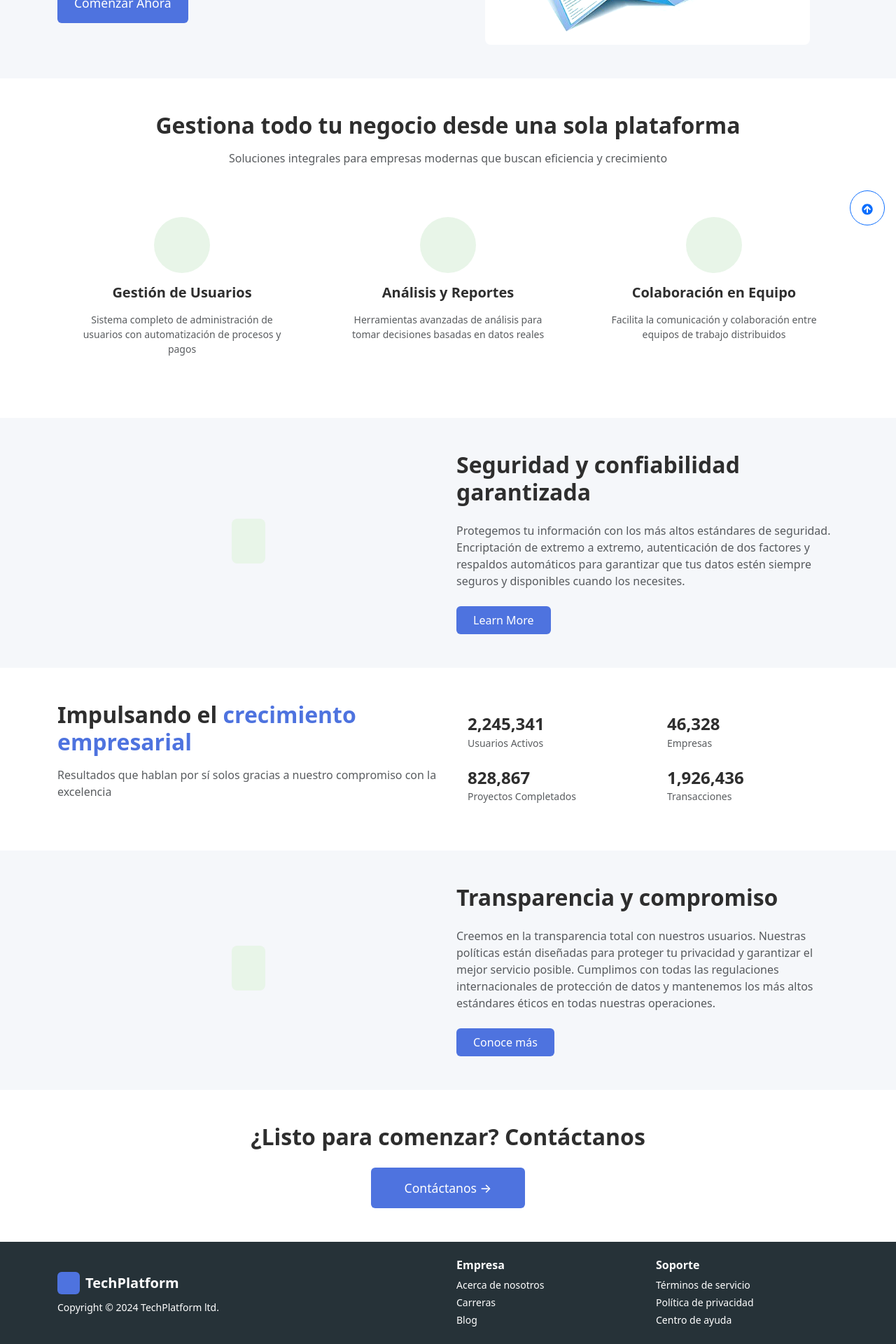
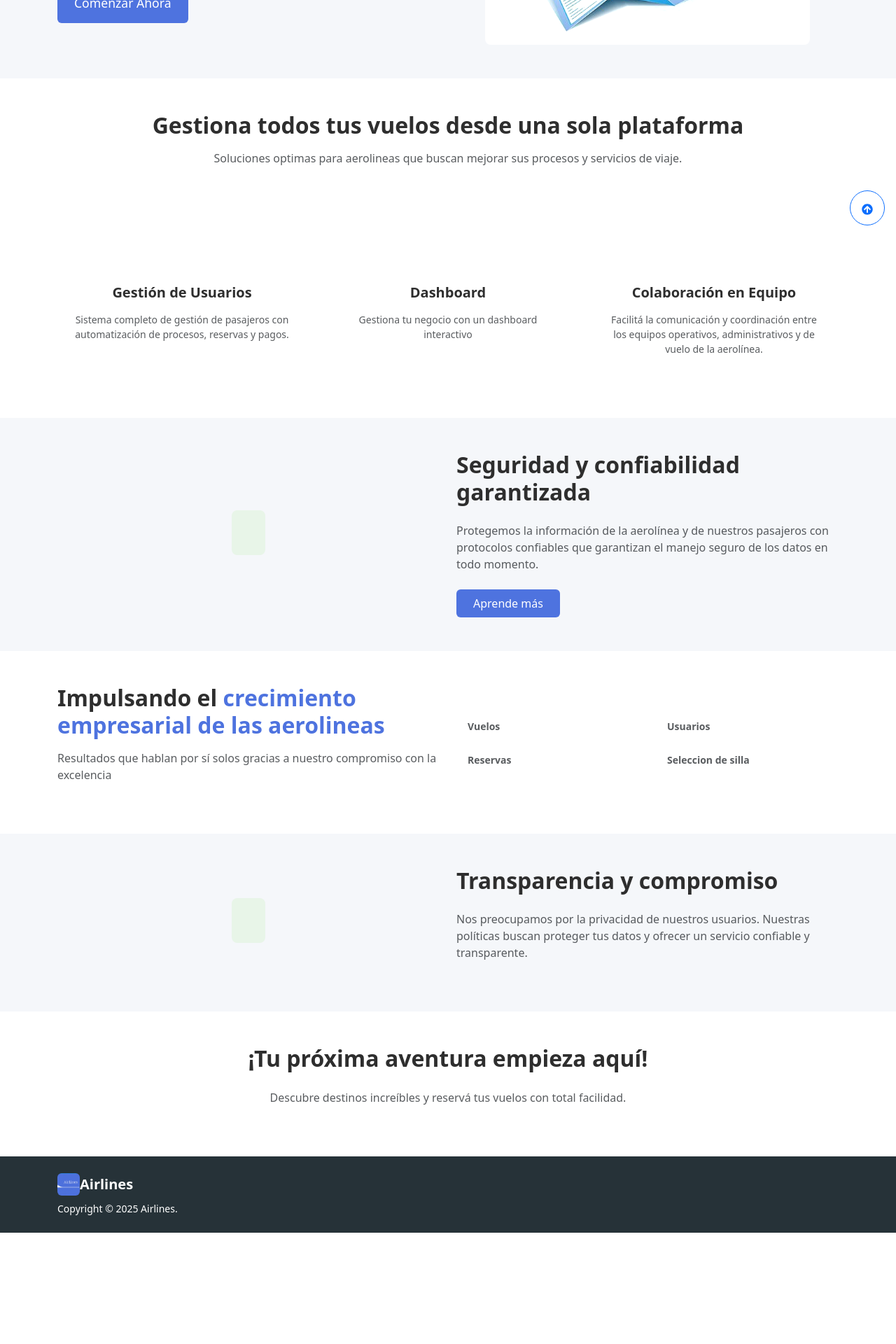
Before and after one commit to DavidRengifo12/Repositorio1025, a React (Vite) app in the folder Frontend/: page / in a window 1280 px wide. Shown: the part 462-2382 px from the top of the page at 70% size. After the commit the page ends 2223 px from the top, so only its background shows below. Built offline with nearby package versions, Linux system fonts and the light colour scheme.

Commit message:
cambios en landingpage

```diff
--- a/Frontend/src/LandingPage.jsx
+++ b/Frontend/src/LandingPage.jsx
@@ -12,24 +12,24 @@ const LandingPage = () => {
       <nav className="navbar navbar-expand-lg navbar-light bg-white py-3 shadow-sm">
         <Container>
           <div className="navbar-brand d-flex align-items-center">
-            <div
-              className="me-2 d-flex align-items-center justify-content-center"
+            <img
+            src="/Airlines.png"
+            alt="Logo"
             style={{
               width: '32px',
               height: '32px',
-                backgroundColor: '#4E73DF',
-                borderRadius: '6px'
+              borderRadius: '6px',
+              objectFit: 'cover'
             }}
-            >
-              <i className="fas fa-leaf text-white"></i>
-            </div>
+          />
+
             <span className="fw-bold fs-4" style={{ color: '#2E2E2E' }}>AirLines</span>
           </div>
 
           <div className="navbar-nav d-none d-lg-flex flex-row me-auto ms-5">
-            <a className="nav-link px-3 fw-medium" href="#" style={{ color: '#2E2E2E' }}>Inicio</a>
-            <a className="nav-link px-3 fw-medium" href="#" style={{ color: '#717171' }}>Servicios</a>
-            <a className="nav-link px-3 fw-medium" href="#" style={{ color: '#717171' }}>Contacto</a>
+            <a className="nav-link px-3 fw-medium" href="#inicio" style={{ color: '#2E2E2E' }}>Inicio</a>
+            <a className="nav-link px-3 fw-medium" href="#servicios" style={{ color: '#717171' }}>Servicios</a>
+            <a className="nav-link px-3 fw-medium" href="#contacto" style={{ color: '#717171' }}>Contacto</a>
           </div>
 
           <div className="d-flex gap-2">
@@ -39,7 +39,7 @@ const LandingPage = () => {
               className="text-decoration-none fw-medium"
               style={{ color: '#4E73DF' }}
             >
-              Login
+              Iniciar sesion
             </Button>
             <Button
               onClick={() => navigate('/register')}
@@ -50,14 +50,14 @@ const LandingPage = () => {
                 borderRadius: '6px'
               }}
             >
-              Sign up
+              Registrarse
             </Button>
           </div>
         </Container>
       </nav>
 
       {/* Hero Section */}
-      <section className="py-5" style={{ backgroundColor: '#F5F7FA' }}>
+      <section id="incio" className="py-5"  style={{ backgroundColor: '#F5F7FA' }}>
         <Container>
           <Row className="align-items-center min-vh-75">
             <Col lg={6} className="pe-lg-5">
@@ -99,13 +99,13 @@ const LandingPage = () => {
       </section>
 
       {/* Features Section */}
-      <section className="py-5">
+      <section id="servicios" className="py-5">
         <Container>
           <div className="text-center mb-5">
             <h2 className="fw-bold mb-3" style={{ color: '#2E2E2E' }}>
-              Gestiona todo tu negocio desde una sola plataforma
+              Gestiona todos tus vuelos desde una sola plataforma
             </h2>
-            <p className="text-muted">Soluciones integrales para empresas modernas que buscan eficiencia y crecimiento</p>
+            <p className="text-muted">Soluciones optimas para aerolineas que buscan mejorar sus procesos y servicios de viaje.</p>
           </div>
 
           <Row className="g-4">
@@ -117,7 +117,7 @@ const LandingPage = () => {
                     style={{
                       width: '80px',
                       height: '80px',
-                      backgroundColor: '#E8F5E8'
+                      backgroundColor: 'transparent'
                     }}
                   >
                     <i className="fas fa-users fa-2x" style={{ color: '#4E73DF' }}></i>
@@ -126,7 +126,7 @@ const LandingPage = () => {
                 <Card.Body className="p-0">
                   <h5 className="fw-bold mb-3" style={{ color: '#2E2E2E' }}>Gestión de Usuarios</h5>
                   <p className="text-muted small">
-                    Sistema completo de administración de usuarios con automatización de procesos y pagos
+                 Sistema completo de gestión de pasajeros con automatización de procesos, reservas y pagos.
                   </p>
                 </Card.Body>
               </Card>
@@ -140,16 +140,16 @@ const LandingPage = () => {
                     style={{
                       width: '80px',
                       height: '80px',
-                      backgroundColor: '#E8F5E8'
+                      backgroundColor: 'transparent'
                     }}
                   >
                     <i className="fas fa-building fa-2x" style={{ color: '#4CAF50' }}></i>
                   </div>
                 </div>
                 <Card.Body className="p-0">
-                  <h5 className="fw-bold mb-3" style={{ color: '#2E2E2E' }}>Análisis y Reportes</h5>
+                  <h5 className="fw-bold mb-3" style={{ color: '#2E2E2E' }}>Dashboard</h5>
                   <p className="text-muted small">
-                    Herramientas avanzadas de análisis para tomar decisiones basadas en datos reales
+                    Gestiona tu negocio con un dashboard interactivo
                   </p>
                 </Card.Body>
               </Card>
@@ -163,7 +163,7 @@ const LandingPage = () => {
                     style={{
                       width: '80px',
                       height: '80px',
-                      backgroundColor: '#E8F5E8'
+                      backgroundColor: 'transparent'
                     }}
                   >
                     <i className="fas fa-handshake fa-2x" style={{ color: '#4CAF50' }}></i>
@@ -172,7 +172,7 @@ const LandingPage = () => {
                 <Card.Body className="p-0">
                   <h5 className="fw-bold mb-3" style={{ color: '#2E2E2E' }}>Colaboración en Equipo</h5>
                   <p className="text-muted small">
-                    Facilita la comunicación y colaboración entre equipos de trabajo distribuidos
+                    Facilitá la comunicación y coordinación entre los equipos operativos, administrativos y de vuelo de la aerolínea.
                   </p>
                 </Card.Body>
               </Card>
@@ -203,9 +203,8 @@ const LandingPage = () => {
                 Seguridad y confiabilidad garantizada
               </h2>
               <p className="text-muted mb-4">
-                Protegemos tu información con los más altos estándares de seguridad. Encriptación de extremo a extremo,
-                autenticación de dos factores y respaldos automáticos para garantizar que tus datos estén siempre seguros
-                y disponibles cuando los necesites.
+              Protegemos la información de la aerolínea y de nuestros pasajeros con protocolos confiables que garantizan
+              el manejo seguro de los datos en todo momento.
               </p>
               <Button
                 className="px-4 py-2 fw-medium"
@@ -215,7 +214,7 @@ const LandingPage = () => {
                   borderRadius: '6px'
                 }}
               >
-                Learn More
+                Aprende más
               </Button>
             </Col>
           </Row>
@@ -228,7 +227,7 @@ const LandingPage = () => {
           <Row className="align-items-center">
             <Col lg={6}>
               <h2 className="fw-bold mb-3" style={{ color: '#2E2E2E' }}>
-                Impulsando el <span style={{ color: '#4E73DF' }}>crecimiento empresarial</span>
+                Impulsando el <span style={{ color: '#4E73DF' }}>crecimiento empresarial de las aerolineas</span>
               </h2>
               <p className="text-muted mb-4">Resultados que hablan por sí solos gracias a nuestro compromiso con la excelencia</p>
             </Col>
@@ -238,8 +237,7 @@ const LandingPage = () => {
                   <div className="d-flex align-items-center">
                     <i className="fas fa-users fa-2x me-3" style={{ color: '#4CAF50' }}></i>
                     <div>
-                      <h4 className="fw-bold mb-0" style={{ color: '#2E2E2E' }}>2,245,341</h4>
-                      <small className="text-muted">Usuarios Activos</small>
+                      <small className="text-muted"><b>Vuelos</b></small>
                     </div>
                   </div>
                 </Col>
@@ -247,8 +245,7 @@ const LandingPage = () => {
                   <div className="d-flex align-items-center">
                     <i className="fas fa-hand-holding-heart fa-2x me-3" style={{ color: '#4CAF50' }}></i>
                     <div>
-                      <h4 className="fw-bold mb-0" style={{ color: '#2E2E2E' }}>46,328</h4>
-                      <small className="text-muted">Empresas</small>
+                      <small className="text-muted"><b>Usuarios</b></small>
                     </div>
                   </div>
                 </Col>
@@ -256,8 +253,7 @@ const LandingPage = () => {
                   <div className="d-flex align-items-center">
                     <i className="fas fa-calendar-check fa-2x me-3" style={{ color: '#4CAF50' }}></i>
                     <div>
-                      <h4 className="fw-bold mb-0" style={{ color: '#2E2E2E' }}>828,867</h4>
-                      <small className="text-muted">Proyectos Completados</small>
+                      <small className="text-muted"><b>Reservas</b></small>
                     </div>
                   </div>
                 </Col>
@@ -265,8 +261,7 @@ const LandingPage = () => {
                   <div className="d-flex align-items-center">
                     <i className="fas fa-credit-card fa-2x me-3" style={{ color: '#4CAF50' }}></i>
                     <div>
-                      <h4 className="fw-bold mb-0" style={{ color: '#2E2E2E' }}>1,926,436</h4>
-                      <small className="text-muted">Transacciones</small>
+                      <small className="text-muted"><b>Seleccion de silla</b></small>
                     </div>
                   </div>
                 </Col>
@@ -298,47 +293,28 @@ const LandingPage = () => {
                 Transparencia y compromiso
               </h2>
               <p className="text-muted mb-4">
-                Creemos en la transparencia total con nuestros usuarios. Nuestras políticas están diseñadas
-                para proteger tu privacidad y garantizar el mejor servicio posible. Cumplimos con todas las
-                regulaciones internacionales de protección de datos y mantenemos los más altos estándares
-                éticos en todas nuestras operaciones.
+             Nos preocupamos por la privacidad de nuestros usuarios. Nuestras políticas
+              buscan proteger tus datos y ofrecer un servicio confiable y transparente.
               </p>
-              <Button
-                className="px-4 py-2 fw-medium"
-                style={{
-                  backgroundColor: '#4E73DF',
-                  border: 'none',
-                  borderRadius: '6px'
-                }}
-              >
-                Conoce más
-              </Button>
             </Col>
           </Row>
         </Container>
       </section>
 
       {/* Contact Section */}
-      <section className="py-5">
+     <section id="contacto" className="py-5">
   <Container>
     <div className="text-center">
       <h2 className="fw-bold mb-4" style={{ color: '#2E2E2E' }}>
-              ¿Listo para comenzar? Contáctanos
+        ¡Tu próxima aventura empieza aquí!
       </h2>
-            <Button
-              className="px-5 py-3 fw-medium"
-              style={{
-                backgroundColor: '#4E73DF',
-                border: 'none',
-                borderRadius: '6px',
-                fontSize: '1.1rem'
-              }}
-            >
-              Contáctanos →
-            </Button>
+      <p className="text-muted mb-4">
+        Descubre destinos increíbles y reservá tus vuelos con total facilidad.
+      </p>
     </div>
   </Container>
 </section>
+
 
       {/* Footer */}
       <footer className="py-4" style={{ backgroundColor: '#263238' }}>
@@ -346,36 +322,20 @@ const LandingPage = () => {
           <Row className="align-items-center">
             <Col md={6}>
               <div className="d-flex align-items-center text-white">
-                <div
-                  className="me-2 d-flex align-items-center justify-content-center"
+              <img
+              src="/Airlines.png"
+              alt="Logo"
               style={{
                 width: '32px',
                 height: '32px',
-                    backgroundColor: '#4E73DF',
-                    borderRadius: '6px'
+                borderRadius: '6px',
+                objectFit: 'cover'
               }}
-                >
-                  <i className="fas fa-leaf"></i>
+            />
+
+                <span className="fw-bold fs-5">Airlines</span>
               </div>
-                <span className="fw-bold fs-5">TechPlatform</span>
-              </div>
-              <p className="text-white small mt-2 mb-0">Copyright © 2024 TechPlatform ltd.</p>
-            </Col>
-            <Col md={3}>
-              <h6 className="text-white fw-bold mb-2">Empresa</h6>
-              <div className="d-flex flex-column">
-                <a href="#" className="text-white text-decoration-none small mb-1">Acerca de nosotros</a>
-                <a href="#" className="text-white text-decoration-none small mb-1">Carreras</a>
-                <a href="#" className="text-white text-decoration-none small">Blog</a>
-              </div>
-            </Col>
-            <Col md={3}>
-              <h6 className="text-white fw-bold mb-2">Soporte</h6>
-              <div className="d-flex flex-column">
-                <a href="#" className="text-white text-decoration-none small mb-1">Términos de servicio</a>
-                <a href="#" className="text-white text-decoration-none small mb-1">Política de privacidad</a>
-                <a href="#" className="text-white text-decoration-none small">Centro de ayuda</a>
-              </div>
+              <p className="text-white small mt-2 mb-0">Copyright © 2025 Airlines.</p>
             </Col>
           </Row>
         </Container>
@@ -384,7 +344,7 @@ const LandingPage = () => {
       {/* Back to V1 Button */}
       <div className="position-fixed bottom-0 end-0 p-3">
         <Button
-          onClick={() => navigate('/')}
+         onClick={() => window.scrollTo({ top: 0, behavior: 'smooth' })}
           variant="outline-primary"
           className="rounded-circle"
           style={{ width: '50px', height: '50px' }}
```
Also changed, not shown: Frontend/public/Airlines.png (added). Lines whose indentation alone changed are shown as unchanged.
